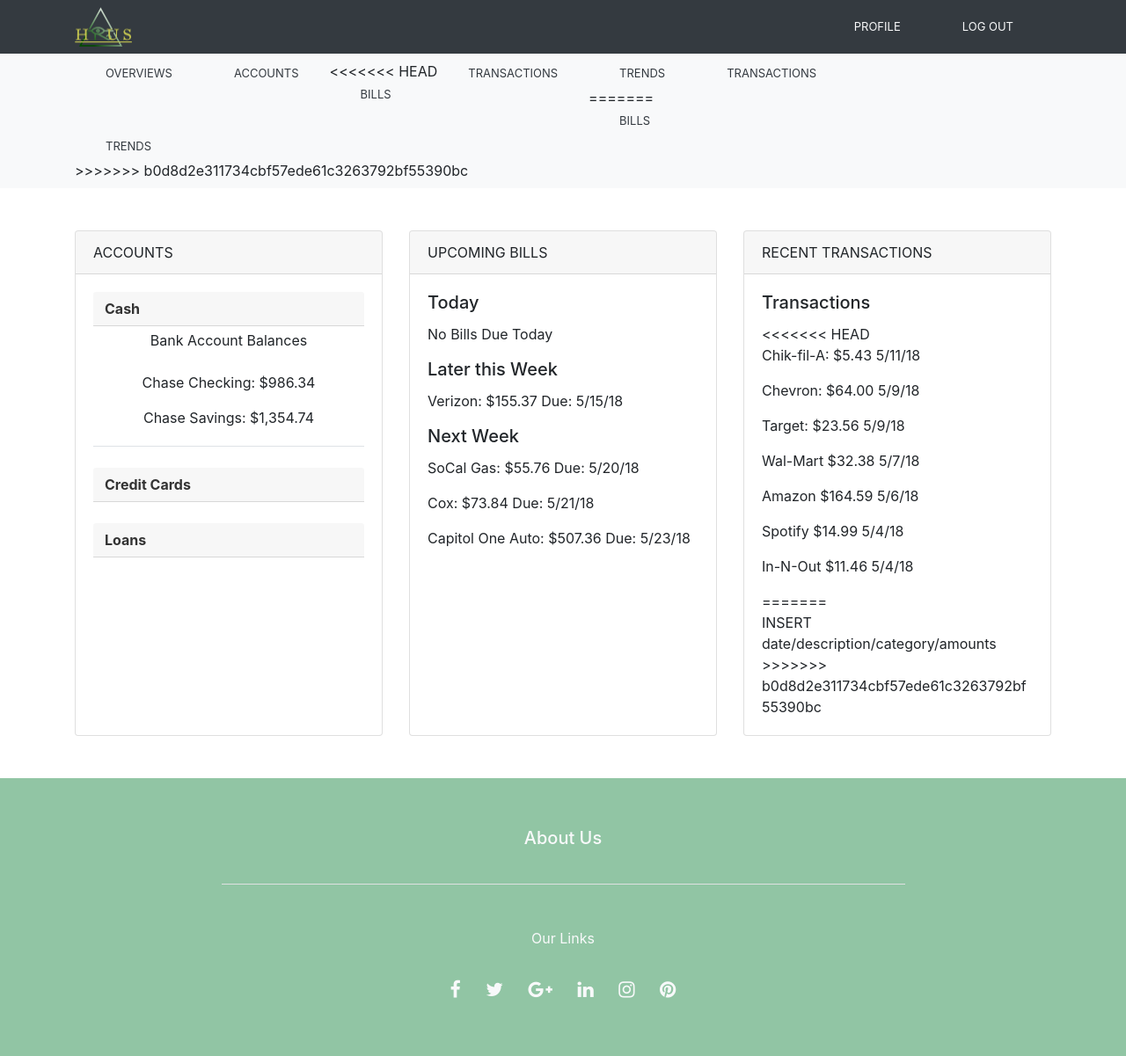
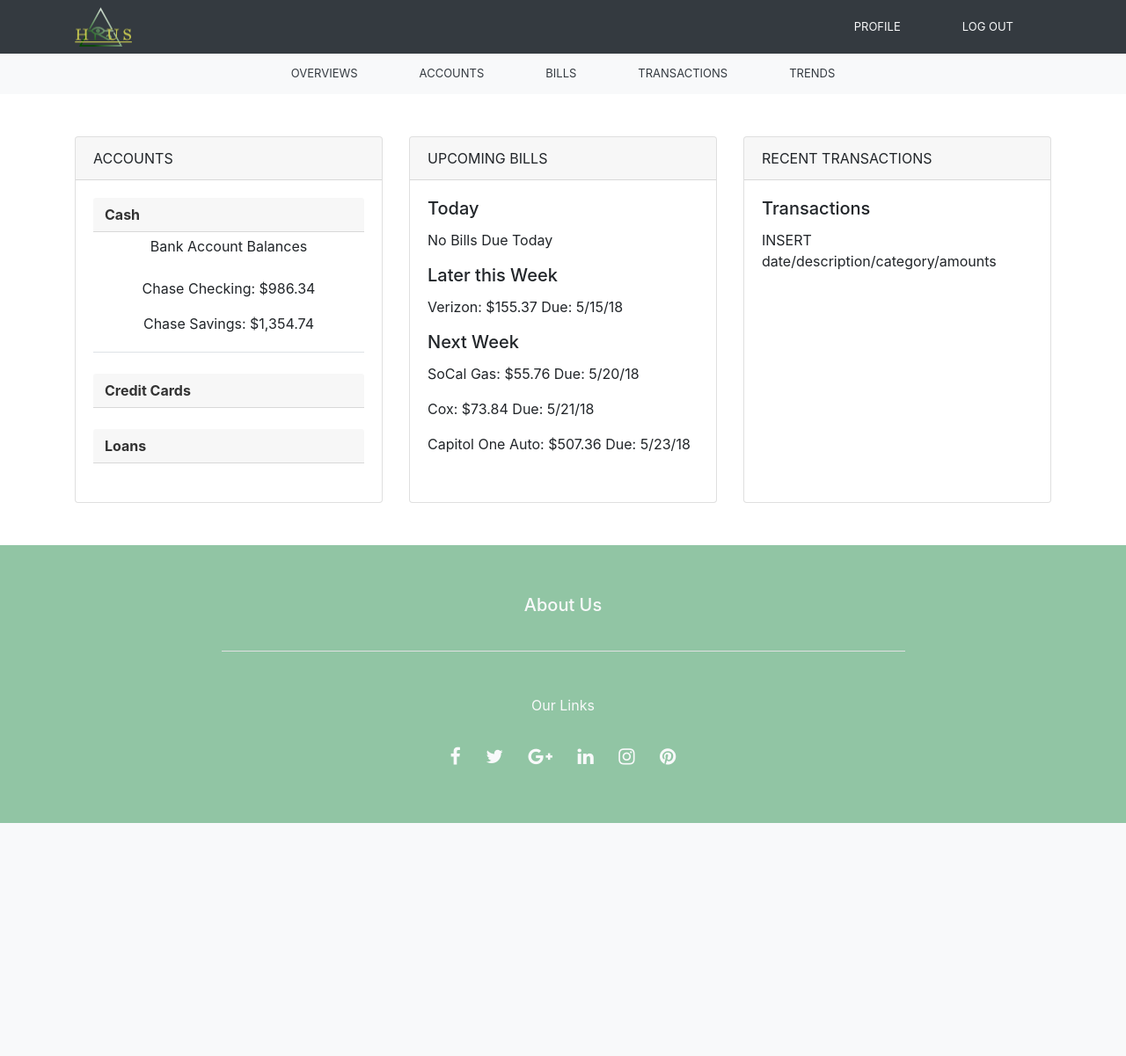
Before and after one commit to jacobv2410/Plaid, a Node server app: page /trends in a window 1280 px wide. Shown: the whole page at 88% size. After the commit the page ends 936 px from the top, so only its background shows below. Run offline with Node 20, Linux system fonts and the light colour scheme; some libraries are stand-ins or nearby versions.

Commit message:
one more change

```diff
--- a/views/trends.hbs
+++ b/views/trends.hbs
@@ -27,15 +27,6 @@
           <a class="nav-link text-dark" href="/accounts">ACCOUNTS</a>
         </li>
         <li class="nav-item">
-<<<<<<< HEAD
-          <a class="nav-link text-dark" href="bills">BILLS</a>
-        </li>
-        <li class="nav-item">
-          <a class="nav-link text-dark" href="transactions">TRANSACTIONS</a>
-        </li>
-        <li class="nav-item">
-          <a class="nav-link text-dark" href="trends">TRENDS</a>
-=======
           <a class="nav-link text-dark" href="/bills">BILLS</a>
         </li>
         <li class="nav-item">
@@ -43,7 +34,6 @@
         </li>
         <li class="nav-item">
           <a class="nav-link text-dark" href="/trends">TRENDS</a>
->>>>>>> b0d8d2e311734cbf57ede61c3263792bf55390bc
         </li>
       </ul>
     </div>
@@ -150,17 +140,7 @@
       <div class="card-header">RECENT TRANSACTIONS</div>
       <div class="card-body">
         <h5 class="card-title">Transactions</h5>
-<<<<<<< HEAD
-        <p class="card-text">Chik-fil-A: $5.43   5/11/18</p>
-        <p>Chevron:  $64.00   5/9/18</p>
-        <p>Target:  $23.56   5/9/18</p>
-        <p>Wal-Mart  $32.38   5/7/18</p>
-        <p>Amazon   $164.59  5/6/18</p>
-        <p>Spotify   $14.99   5/4/18</p>
-        <p>In-N-Out  $11.46  5/4/18</p>
-=======
         <p class="card-text">INSERT date/description/category/amounts</p>
->>>>>>> b0d8d2e311734cbf57ede61c3263792bf55390bc
       </div>
 
     </div>
```
